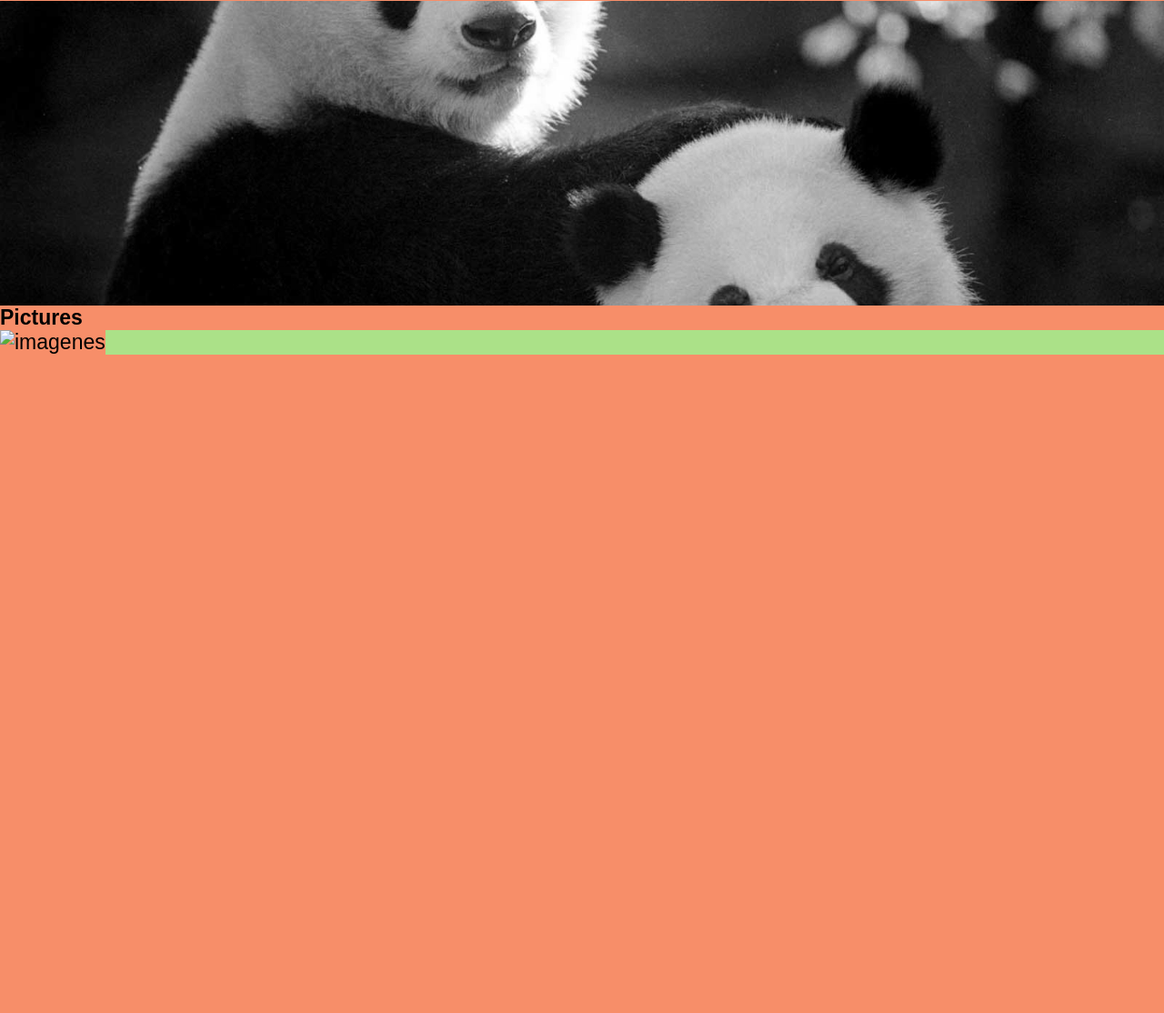
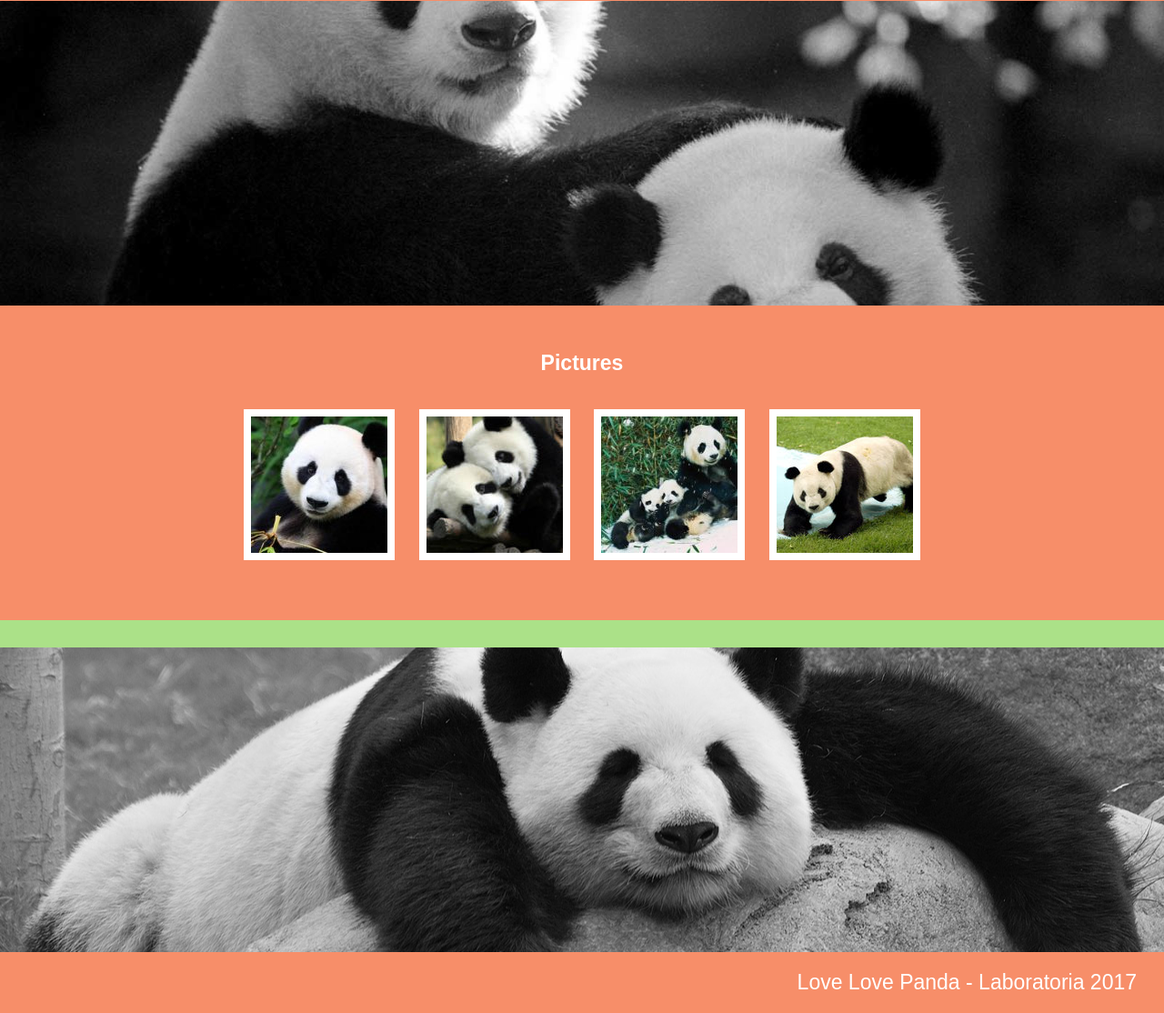
Before and after one commit to DeysiTala/Pandita_box-size, a plain HTML site: page index.html in a window 1280 px wide. Shown: the part 1015-2129 px from the top of the page at 91% size. Before the commit the page ends 1405 px from the top, so only its background shows below. Drawn offline with Linux system fonts and the light colour scheme.

Commit message:
terminando secciones del html

```diff
--- a/index.html
+++ b/index.html
@@ -34,15 +34,24 @@
 
 	</section>
 	<section id="quinta">
-		<div id="variado">
-			<h1>Pictures</h1>
+		<div class="variado">
+			<h1 class="titulo2">Pictures</h1><br>
 
-			<img name="imagen" id="imagenes" alt="imagenes">
-
+			<!--<img name="imagen" id="imagenes" alt="imagenes">--><center>
+			<img class="variados" ="" src="assets/img/a1.jpg">
+			<img class="variados" src="assets/img/a2.jpg">
+			<img class="variados" src="assets/img/a3.jpg">
+			<img class="variados" src="assets/img/a4.jpg">
+			</center>
+		</div>
+	<section id="sexta">
+		<div class="imagen3">
 
 		</div>
 
-	</section>
+	<footer>
+		<p>Love Love Panda - Laboratoria 2017</p>
+	</footer>
 	<!--
 	Texto about panda (puedes borrarlo luego de utilizarlo):
 
```
